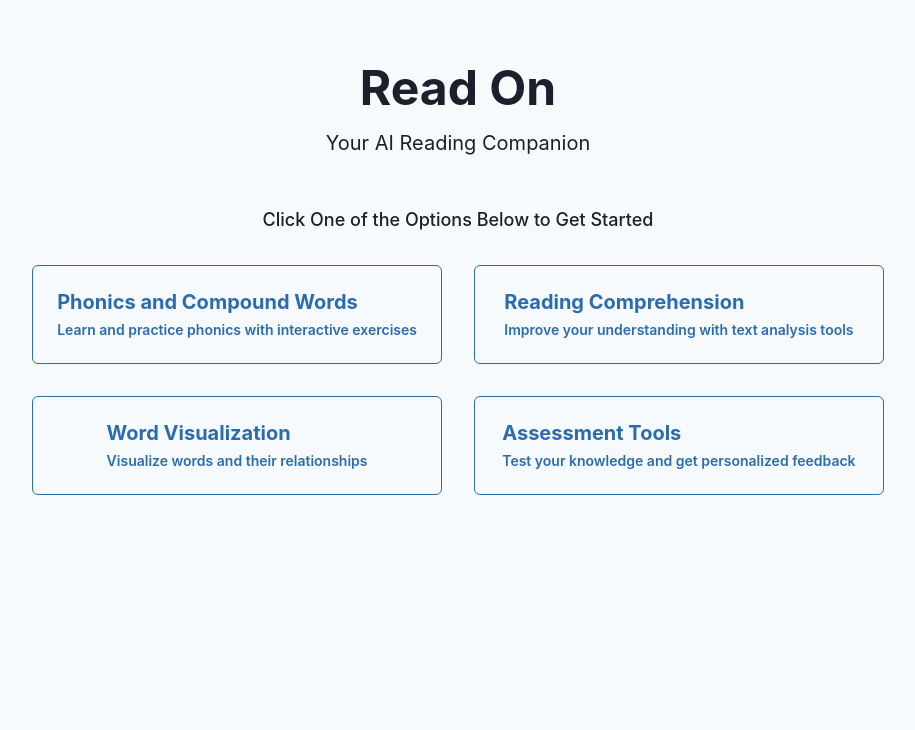
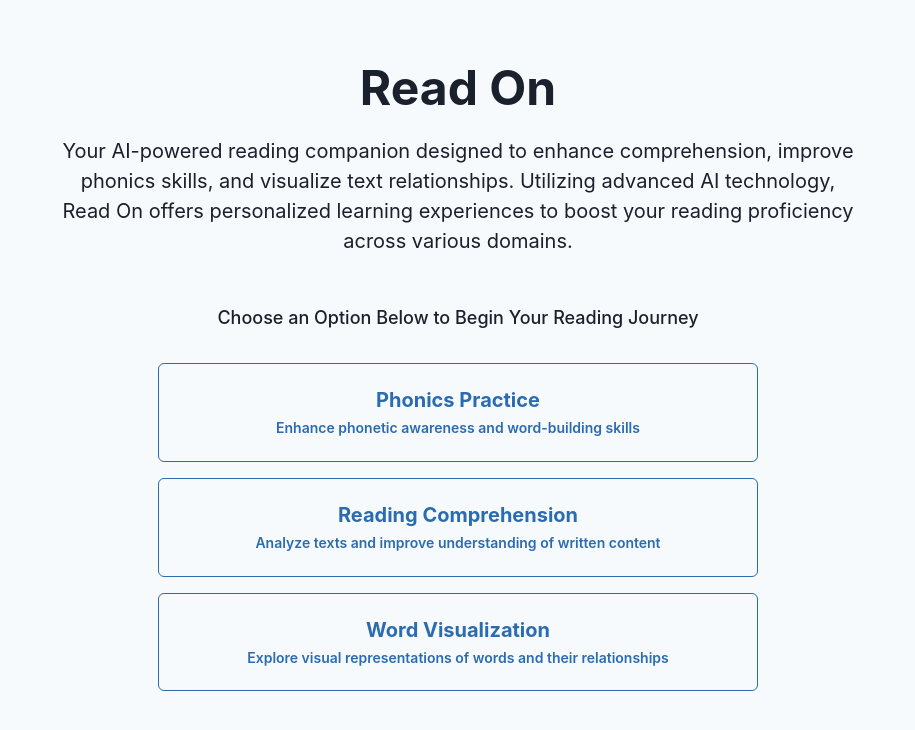
Before and after one commit to AsadShahid04/ReadOn, a Next.js app: page / in a window 1280 px wide. Both pictures are taken after typing "Sample" into the empty fields and a click on the button "Submit". Shown: the top 730 px of the page, without its empty margins (182-1097 px from the left). Built offline with nearby package versions, Linux system fonts and the light colour scheme.

Commit message:
Centered FeatureButtons on main page.tsx

```diff
--- a/src/app/page.tsx
+++ b/src/app/page.tsx
@@ -7,7 +7,6 @@ import {
   Text,
   VStack,
   Button,
-  SimpleGrid,
   Textarea,
   useColorModeValue,
   Container,
@@ -22,8 +21,12 @@ interface FeatureButtonProps {
   description: string;
 }
 
-const FeatureButton: React.FC<FeatureButtonProps> = ({ href, title, description }) => (
-  <Link href={href} passHref>
+const FeatureButton: React.FC<FeatureButtonProps> = ({
+  href,
+  title,
+  description,
+}) => (
+  <Link href={href} passHref style={{ width: "100%" }}>
     <Button
       as="a"
       height="auto"
@@ -32,11 +35,13 @@ const FeatureButton: React.FC<FeatureButtonProps> = ({ href, title, description
       variant="outline"
       width="100%"
     >
-      <VStack align="start" spacing={2}>
-        <Text fontSize="xl" fontWeight="bold">
+      <VStack align="center" spacing={2} width="100%">
+        <Text fontSize="xl" fontWeight="bold" textAlign="center">
           {title}
         </Text>
-        <Text fontSize="sm">{description}</Text>
+        <Text fontSize="sm" textAlign="center">
+          {description}
+        </Text>
       </VStack>
     </Button>
   </Link>
@@ -64,12 +69,16 @@ export default function Home() {
       <Container maxW="container.xl">
         <VStack spacing={12} align="stretch">
           <Fade in={true}>
-            <VStack spacing={4}>
+            <VStack spacing={6}>
               <Heading as="h1" size="2xl" textAlign="center">
                 Read On
               </Heading>
-              <Text fontSize="xl" textAlign="center">
-                Your AI Reading Companion
+              <Text fontSize="xl" textAlign="center" maxWidth="800px" mx="auto">
+                Your AI-powered reading companion designed to enhance
+                comprehension, improve phonics skills, and visualize text
+                relationships. Utilizing advanced AI technology, Read On offers
+                personalized learning experiences to boost your reading
+                proficiency across various domains.
               </Text>
             </VStack>
           </Fade>
@@ -93,32 +102,27 @@ export default function Home() {
             </VStack>
           ) : (
             <Fade in={true}>
-              <VStack spacing={8}>
+              <VStack spacing={8} width="100%" align="stretch">
                 <Text fontSize="lg" fontWeight="medium" textAlign="center">
-                  Click One of the Options Below to Get Started
+                  Choose an Option Below to Begin Your Reading Journey
                 </Text>
-                <SimpleGrid columns={[1, null, 2]} spacing={8}>
+                <VStack spacing={4} width="100%" maxWidth="600px" mx="auto">
                   <FeatureButton
                     href="/phonics"
-                    title="Phonics and Compound Words"
-                    description="Learn and practice phonics with interactive exercises"
+                    title="Phonics Practice"
+                    description="Enhance phonetic awareness and word-building skills"
                   />
                   <FeatureButton
                     href="/comprehension"
                     title="Reading Comprehension"
-                    description="Improve your understanding with text analysis tools"
+                    description="Analyze texts and improve understanding of written content"
                   />
                   <FeatureButton
                     href="/visualization"
                     title="Word Visualization"
-                    description="Visualize words and their relationships"
+                    description="Explore visual representations of words and their relationships"
                   />
-                  <FeatureButton
-                    href="/assessment"
-                    title="Assessment Tools"
-                    description="Test your knowledge and get personalized feedback"
-                  />
-                </SimpleGrid>
+                </VStack>
               </VStack>
             </Fade>
           )}
```
Also changed, not shown: src/app/assessment/page.tsx (+14 -9 lines), 1 other file (tests, documents, lock files or other folders).
